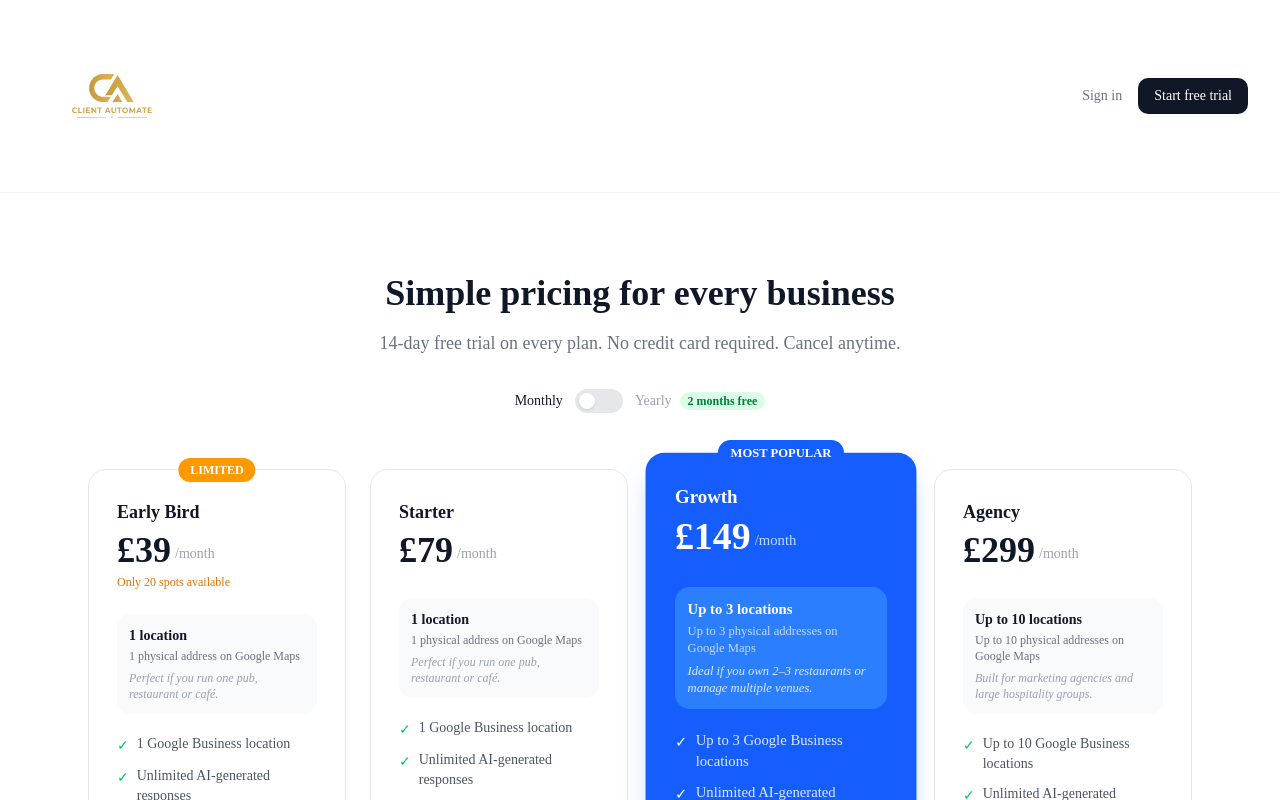
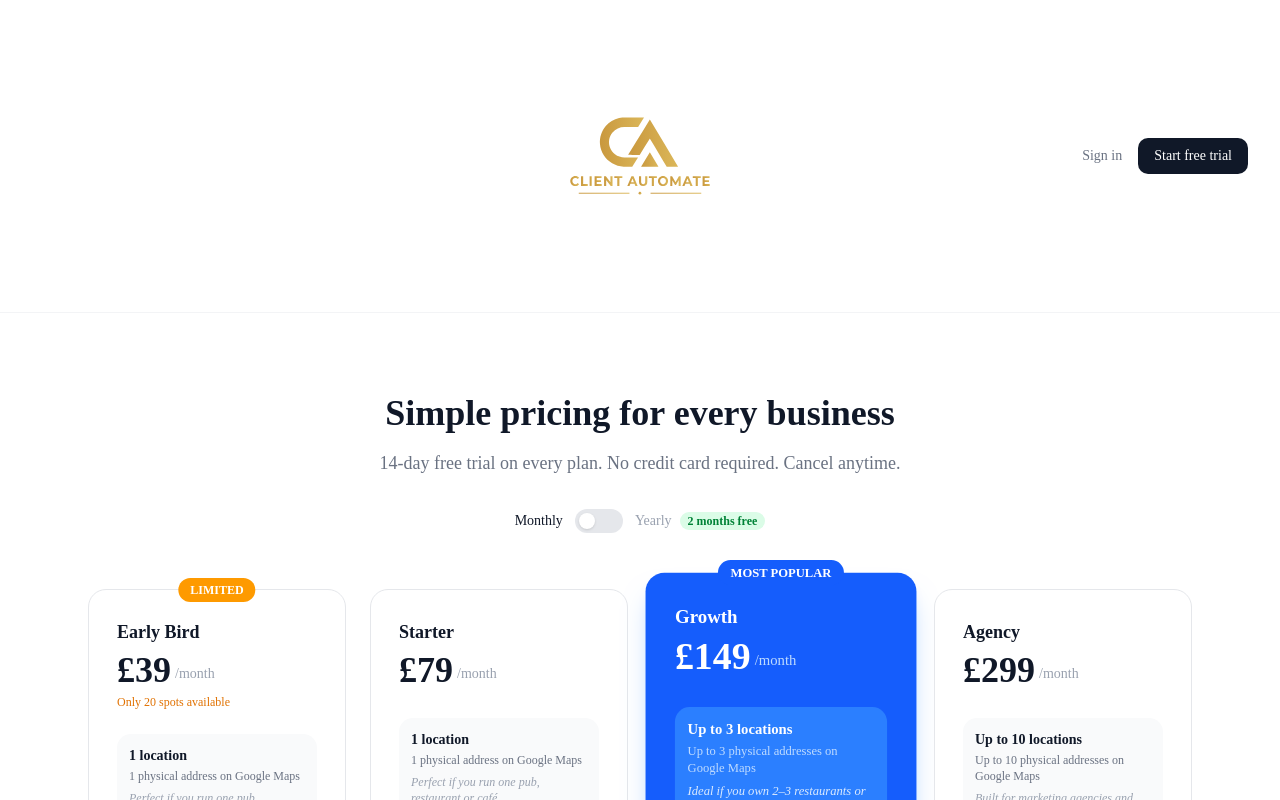
Before and after one commit to clientautomate/clientautomate, a Next.js app: page /pricing in a window 1280 px wide. Shown: the top 800 px of the page. Built offline with nearby package versions, Linux system fonts and the light colour scheme.

Commit message:
Pricing nav: center logo, increase size to match landing page

```diff
--- a/src/app/pricing/page.tsx
+++ b/src/app/pricing/page.tsx
@@ -160,11 +160,14 @@ export default function PricingPage() {
   return (
     <div className="min-h-screen bg-white">
       {/* Nav */}
-      <nav className="border-b border-gray-100 px-8 py-4 flex items-center justify-between">
-        <a href="/">
-          <Image src="/logo.svg" alt="ClientAutomate" width={160} height={36} priority />
-        </a>
-        <div className="flex items-center gap-4">
+      <nav className="border-b border-gray-100 px-8 py-4 grid grid-cols-3 items-center">
+        <div />
+        <div className="flex justify-center">
+          <a href="/">
+            <Image src="/logo.svg" alt="ClientAutomate" width={280} height={63} priority />
+          </a>
+        </div>
+        <div className="flex items-center gap-4 justify-end">
           <a href="/login" className="text-sm text-gray-500 hover:text-gray-900">Sign in</a>
           <a href="/register" className="text-sm bg-gray-900 text-white px-4 py-2 rounded-lg hover:bg-gray-700 transition-colors">
             Start free trial
```
